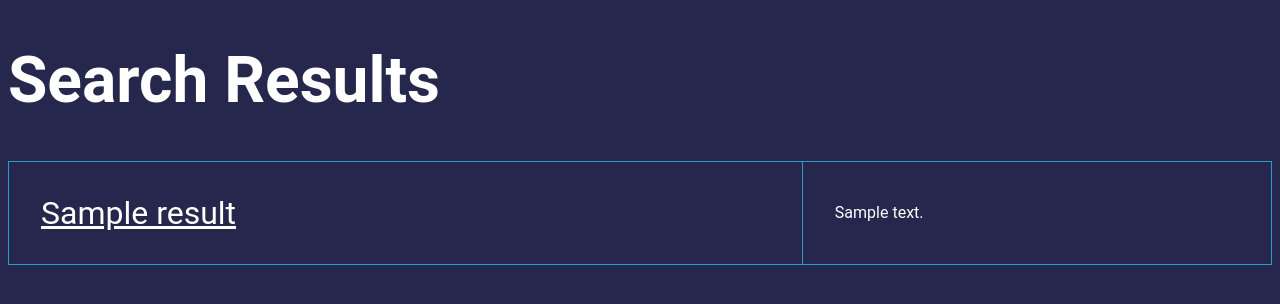
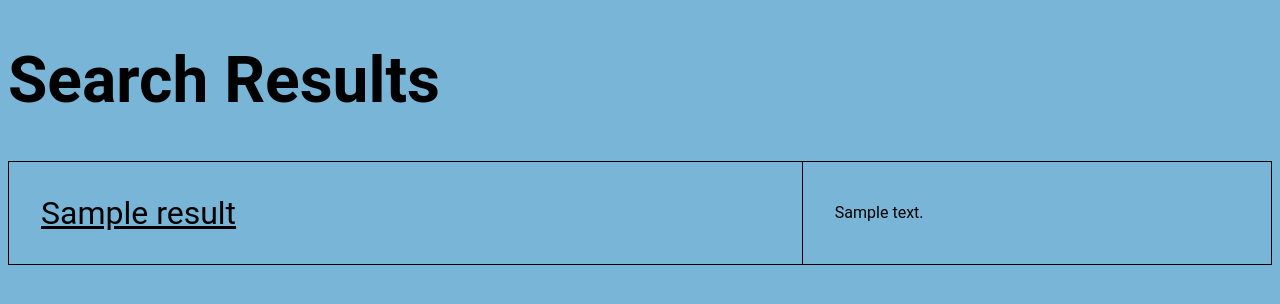
Before and after one commit to jaejunku/ripple, a Flask app: page /search/1 in a window 1280 px wide. Shown: the top 304 px of the page. Run offline with Flask 2, Linux system fonts and the light colour scheme; a database or web service that is not in the repository returns one stand-in record (values such as "Sample title"); data that the repository does not hold is empty.

Commit message:
Fixed design for search places

```diff
--- a/app.py
+++ b/app.py
@@ -5,15 +5,15 @@ from flask import Flask, session, render_template, redirect, url_for, request
 from flask_sqlalchemy import SQLAlchemy
 from flask_apscheduler import APScheduler
 from flask_wtf import FlaskForm
-from sqlalchemy import func
 from wtforms import StringField, SubmitField, TextAreaField, BooleanField
 
-# TODO modal with post popup when clickinng post + picture of album + link to listen to song on Spotify
+# TODO change background of search results page for location
+# TODO revamp search results for music
+# TODO frontend work for add if no collection exists
 # TODO anchor tag for collections near you/personal collections and separate page?
 # TODO Add home/logout button to pages
 # TODO frontend work for places/music display
 # TODO homepage collections near you/your personal collections
-# TODO let users add pictures to posts
 # TODO let users (optionally) specify more specific locations when adding post
 # TODO frontend design
 
@@ -55,6 +55,7 @@ class Post(db.Model):
     post_id = db.Column(db.Integer, primary_key=True)
     # post_picture = db.Column(db.String)
     post_content = db.Column(db.Text)
+    post_title = db.Column(db.String)
     date_posted = db.Column(db.DateTime, default=datetime.utcnow)
     song_id = db.Column(db.String, db.ForeignKey('song.song_uri'), nullable=False)
     collection_id = db.Column(db.String, db.ForeignKey('collection.id'), nullable=False)
@@ -75,6 +76,7 @@ class PostForm(FlaskForm):
     is_anonymous = BooleanField('Anonymous')
     content = TextAreaField('Memory')
     submit = SubmitField('Post')
+    post_title = StringField()
 
 
 # TODO replace with dummy key
@@ -305,7 +307,7 @@ def add_song(place_id, address, song_uri):
             else:
                 post_author_id = session['current_user_id']
                 post_author_name = session['current_user_name']
-            post = Post(post_content=post_form.content.data, song_id=song_uri, collection_id=place_id,
+            post = Post(post_content=post_form.content.data, post_title=post_form.post_title.data, song_id=song_uri, collection_id=place_id,
                         author_id=post_author_id, author_name=post_author_name)
             db.session.add(post)
             db.session.commit()
--- a/templates/place_search_results.html
+++ b/templates/place_search_results.html
@@ -11,7 +11,7 @@ table {
 }
 
 th, td {
-    border: 1px solid #2e9cca;
+    border: 1px solid black;
         border-collapse: collapse;
     text-align: left;
     padding: 2em;
@@ -19,9 +19,9 @@ th, td {
 
 </style>
 </head>
-<body style="background-color: #25274d">
+<body style="background-color: #79b5d6">
 
-<h1 style="font-family: 'Roboto', sans-serif; color: white; font-size:4em;">Search Results</h1>
+<h1 style="font-family: 'Roboto', sans-serif; color: black; font-size:4em;">Search Results</h1>
 
 <table>
 
@@ -29,9 +29,9 @@ th, td {
     <tr>
       <td>
       <a class="article-title" href="{{ url_for('location', address=place.formatted_address, place_id=place.place_id) }}"
-            style="font-family: 'Roboto', sans-serif; color: white; font-size:2em;">{{ place.name }}</a>
+            style="font-family: 'Roboto', sans-serif; color: black; font-size:2em;">{{ place.name }}</a>
       </td>
-      <td style="font-family: 'Roboto', sans-serif; color: white; font-size:1em;">{{ place.formatted_address }}</td>
+      <td style="font-family: 'Roboto', sans-serif; color: black; font-size:1em;">{{ place.formatted_address }}</td>
     </tr>
   {% endfor %}
 
--- a/templates/post.html
+++ b/templates/post.html
@@ -4,6 +4,10 @@
     <form method="POST" action="">
         {{ form.hidden_tag() }}
         <fieldset class="form-group">
+            <div class="form-group">
+                {{ form.post_title.label(class="form-control-label") }}
+                {{ form.post_title }}
+            </div>
             <div class="form-group">
                 {{ form.content.label(class="form-control-label") }}
                 {% if form.content.errors %}
```
Also changed, not shown: static/collection_display.css (+10 -0 lines), templates/place.html (+12 -5 lines), site.db.
